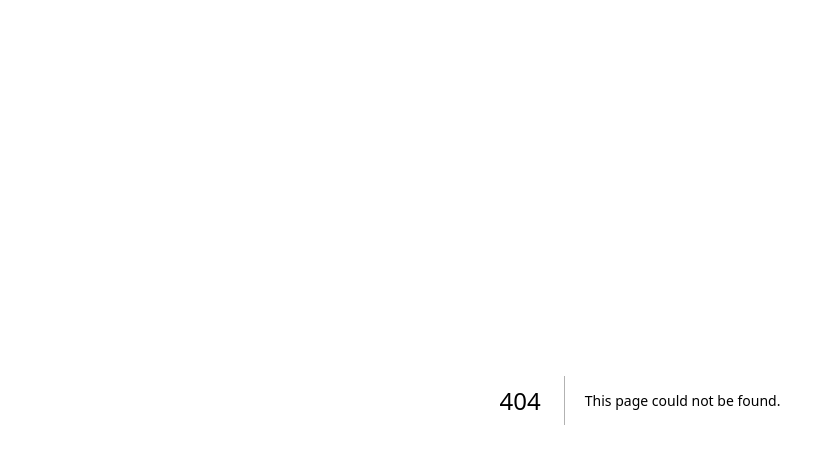
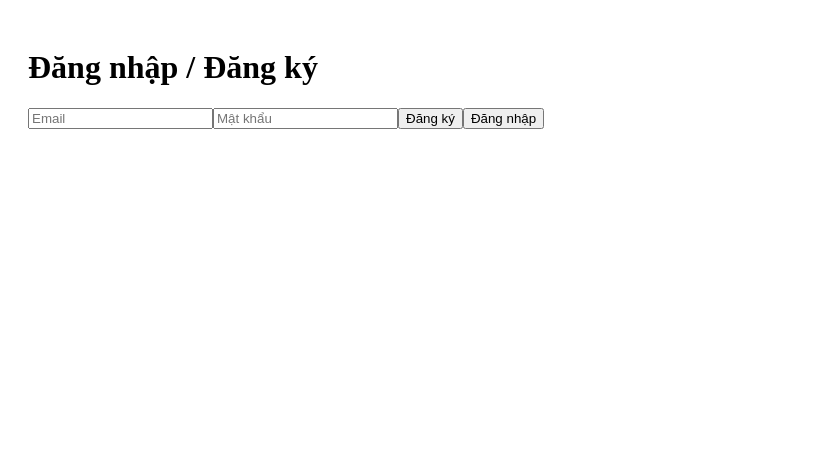
Before and after one commit to KairomGithub/Thazh-Social-Network, a Next.js app: page /auth in a window 1280 px wide. Before the commit this address had no page. Shown: the top 464 px of the page, without its empty margins (0-815 px from the left). Built offline with nearby package versions, Linux system fonts and the light colour scheme; no server answers.

Commit message:
Create auth.js

```diff
--- /dev/null
+++ b/pages/auth.js
@@ -0,0 +1,46 @@
+import { useState } from "react";
+import { supabase } from "../utils/supabaseClient";
+
+export default function Auth() {
+  const [email, setEmail] = useState("");
+  const [password, setPassword] = useState("");
+
+  // Đăng ký tài khoản
+  const signUp = async () => {
+    const { data: user, error } = await supabase.auth.signUp({
+      email,
+      password,
+    });
+
+    if (error) {
+      alert(error.message);
+    } else {
+      await supabase.from("profiles").insert([{ id: user.id, username: email.split("@")[0] }]);
+      alert("Đăng ký thành công! Hãy kiểm tra email.");
+    }
+  };
+
+  // Đăng nhập tài khoản
+  const signIn = async () => {
+    const { error } = await supabase.auth.signInWithPassword({
+      email,
+      password,
+    });
+
+    if (error) {
+      alert(error.message);
+    } else {
+      alert("Đăng nhập thành công!");
+    }
+  };
+
+  return (
+    <div style={{ padding: "20px" }}>
+      <h1>Đăng nhập / Đăng ký</h1>
+      <input type="email" placeholder="Email" onChange={(e) => setEmail(e.target.value)} />
+      <input type="password" placeholder="Mật khẩu" onChange={(e) => setPassword(e.target.value)} />
+      <button onClick={signUp}>Đăng ký</button>
+      <button onClick={signIn}>Đăng nhập</button>
+    </div>
+  );
+}
```
